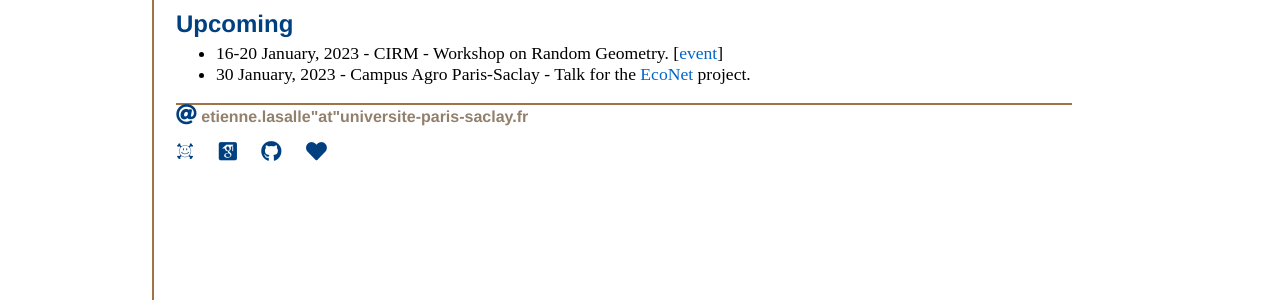
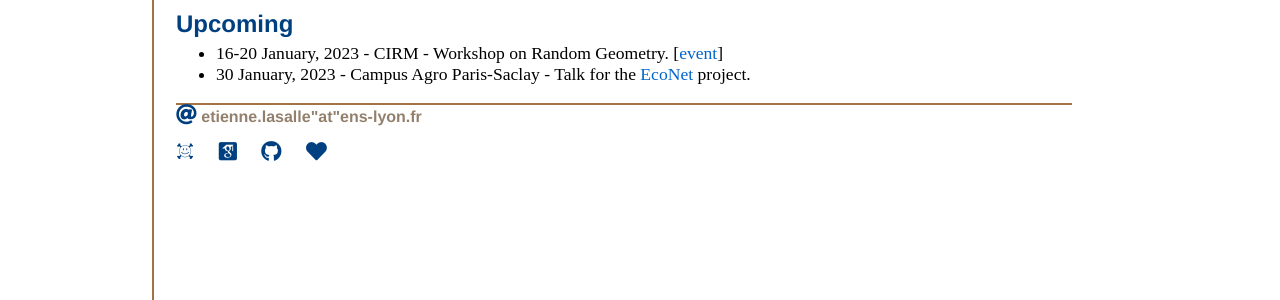
Before and after one commit to elasalle/elasalle.github.io, a Jekyll site: the page built from index.html, in a window 1280 px wide. Shown: the part 470-770 px from the top of the page. Built offline with Jekyll 4.4.1, drawn with Linux system fonts in a browser that asks for light colours; some web fonts are replaced.

Commit message:
Update default.html

```diff
--- a/_layouts/default.html
+++ b/_layouts/default.html
@@ -29,7 +29,7 @@
 			</div><!-- /.container -->
 			<footer>
 	    		<ul>
-	        		<li> <i class="icon fas fa-at"></i>  <div class="grey" style="display: inline;">etienne.lasalle"at"universite-paris-saclay.fr</div></li>
+	        		<li> <i class="icon fas fa-at"></i>  <div class="grey" style="display: inline;">etienne.lasalle"at"ens-lyon.fr</div></li>
 					</ul>
 					<ul>
 							<li>  <a href="https://arxiv.org/search/?searchtype=author&query=Lasalle%2C+E"><i class="icon ai ai-arxiv" title="Arxiv"></i></a></li>
```
